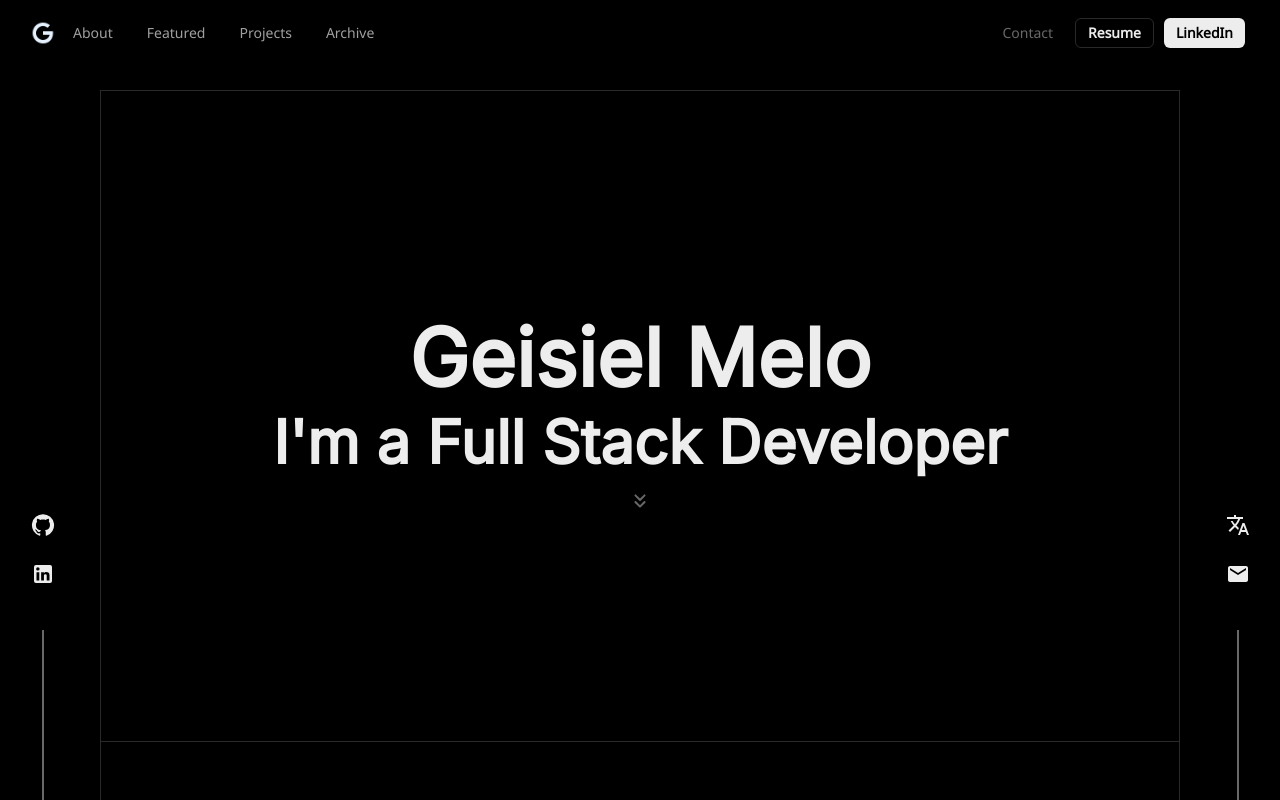
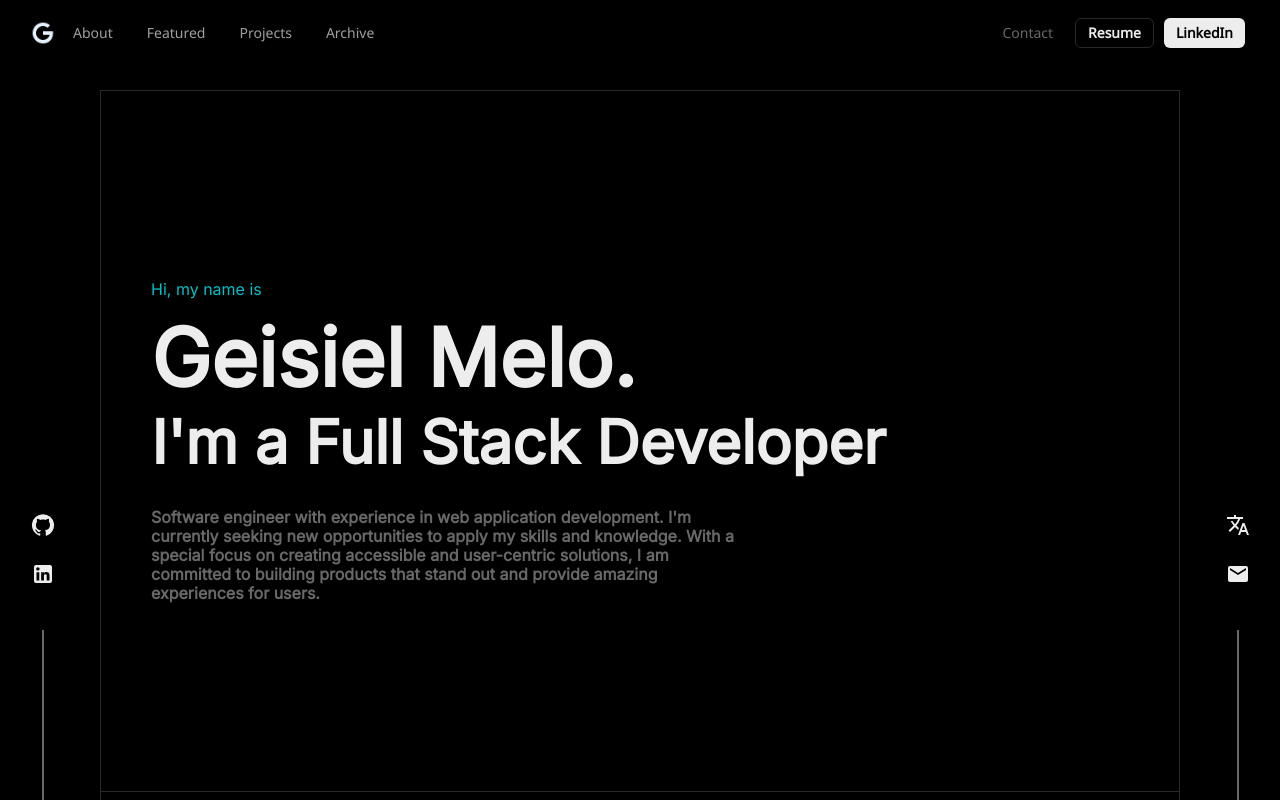
Before and after one commit to GeisielMelo/v2, a React (Vite) app: page / in a window 1280 px wide. Shown: the top 800 px of the page. Built offline with nearby package versions, Linux system fonts and the light colour scheme.

Commit message:
refactor: Hero component was refined for improved aesthetics.

```diff
--- a/src/components/sections/Hero.jsx
+++ b/src/components/sections/Hero.jsx
@@ -1,98 +1,59 @@
-import React, { useState } from "react";
+import React from "react";
 import styled from "styled-components";
-import { HideMotion } from "../Motion";
-import KeyboardDoubleArrowDownRoundedIcon from "@mui/icons-material/KeyboardDoubleArrowDownRounded";
-import KeyboardDoubleArrowUpRoundedIcon from "@mui/icons-material/KeyboardDoubleArrowUpRounded";
+import { UpMotion } from "../Motion";
 
 const Container = styled.div`
   display: flex;
   flex-direction: column;
-  align-items: center;
   justify-content: center;
-  height: calc(100vh - 350px);
+  height: calc(100vh - 300px);
+  padding: 0 50px;
 
-  text-align: center;
-  font-family: ${(props) => props.theme.font.family.one};
-  color: ${(props) => props.theme.color.white.default};
-
-  div {
-    display: flex;
-    flex-direction: column;
-    align-items: center;
-    justify-content: center;
-
-    width: 100%;
-    height: ${(props) => (props["data-height"] ? "0px" : "100px")};
-    transition: height 0.2s ease;
-
-    @media (max-width: 768px) {
-      margin: 20px 0;
-      height: ${(props) => (props["data-height"] ? "0px" : "350px")};
-    }
+  span {
+    color: ${(props) => props.theme.color.cyan.default};
+    font-family: ${(props) => props.theme.font.family.one};
   }
   h1 {
     font-size: clamp(20px, 8vw, 80px);
     white-space: nowrap;
+    color: ${(props) => props.theme.color.white.default};
+    font-family: ${(props) => props.theme.font.family.one};
+    padding-top: 10px;
   }
   h2 {
-    font-size: clamp(9px, 5vw, 60px);
+    font-size: clamp(12px, 5vw, 60px);
     white-space: nowrap;
+    color: ${(props) => props.theme.color.white.default};
+    font-family: ${(props) => props.theme.font.family.one};
+    margin-bottom: 30px;
   }
   p {
-    display: ${(props) => (props["data-height"] ? "none" : "block")};
-    padding: 0 40px;
-    margin: 0 10px;
+    max-width: 600px;
     font-size: clamp(9px, 5vw, 16px);
     font-weight: 600;
     line-height: 1.2;
     color: ${(props) => props.theme.color.grey.default};
-  }
-  button {
-    display: flex;
-    align-items: center;
-    justify-content: center;
-    border-radius: 50%;
-    margin: 10px;
-    background-color: transparent;
-    border: 1px solid transparent;
-    transition: border-color 0.2s ease-in-out;
-    color: ${(props) => props.theme.color.grey.default};
-    cursor: pointer;
-    &:hover {
-      border-color: ${(props) => props.theme.color.grey.default};
-    }
+    font-family: ${(props) => props.theme.font.family.one};
   }
 `;
 
-const Hero = ({ locale, visible }) => {
-  const [show, setShow] = useState(false);
-  const [displayText, setDisplayText] = useState(false);
-
-  const handleShowMore = () => {
-    setShow(true);
-    setDisplayText(true);
-  };
-
-  const handleShowLess = () => {
-    setDisplayText(false);
-    setShow(false);
-  };
-
+const Hero = ({ locale }) => {
   return (
     <section id="#">
-      <HideMotion visible={visible}>
-        <Container data-height={!show} data-display={displayText}>
-          <h1>{locale.title}</h1>
+      <Container>
+        <UpMotion>
+          <span>{locale.greetings}</span>
+        </UpMotion>
+        <UpMotion delay={0.2}>
+          <h1>{locale.title}.</h1>
+        </UpMotion>
+        <UpMotion delay={0.4}>
           <h2>{locale.subtitle}</h2>
-          <div>
-            <p>{locale.description}</p>
-          </div>
-
-          <button onClick={() => (show ? handleShowLess() : handleShowMore())}>
-            {!show ? <KeyboardDoubleArrowDownRoundedIcon /> : <KeyboardDoubleArrowUpRoundedIcon />}
-          </button>
-        </Container>
-      </HideMotion>
+        </UpMotion>
+        <UpMotion delay={0.6}>
+          <p>{locale.description}</p>
+        </UpMotion>
+      </Container>
     </section>
   );
 };
```
